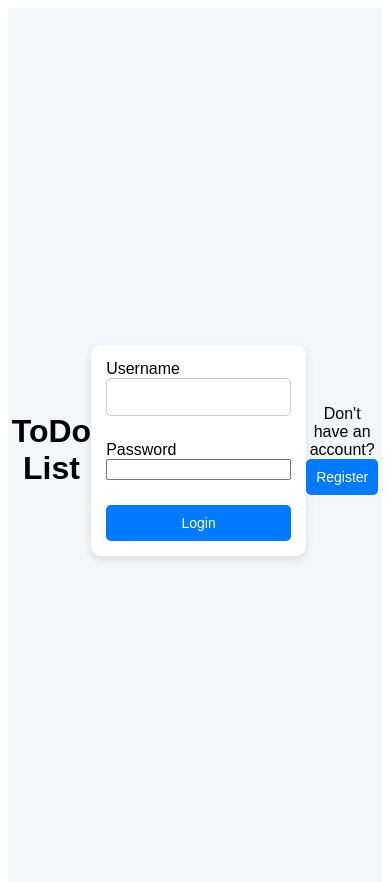
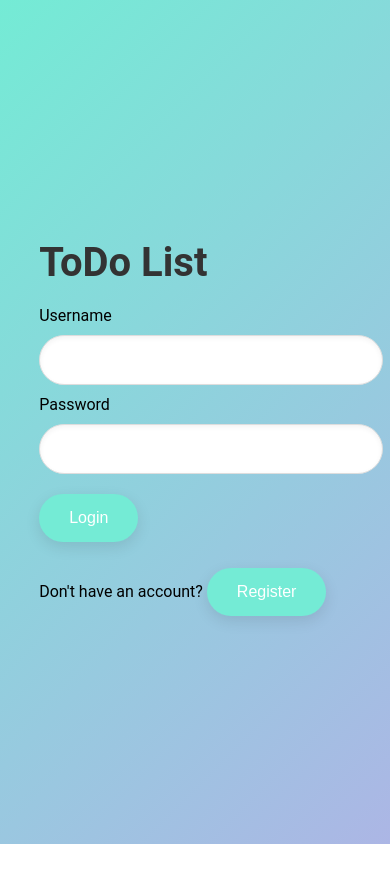
Before and after one commit to tiaL-ops/toDoList, a React (Create React App) app: page / in a window 390 px wide. Shown: the top 882 px of the page. After the commit the page ends 844 px from the top, so only its background shows below. Built offline with nearby package versions, Linux system fonts and the light colour scheme; no server answers.

Commit message:
CORS bug but UX better

```diff
--- a/src/App.css
+++ b/src/App.css
@@ -1,90 +1,158 @@
-/* Overall app container */
-.App {
-  text-align: center;
-  font-family: 'Arial', sans-serif;
-  background-color: #f4f7fa;
-  min-height: 100vh;
+/* General body styling */
+body {
+  margin: 0;
+  padding: 0;
+  font-family: 'Roboto', sans-serif;
+  background: linear-gradient(135deg, #74ebd5 0%, #ACB6E5 100%);
   display: flex;
   justify-content: center;
   align-items: center;
-  padding: 20px;
+  height: 100vh;
+  overflow: hidden;
+}
+
+.app-container {
+  background-color: rgba(255, 255, 255, 0.9);
+  border-radius: 15px;
+  padding: 40px;
+  max-width: 500px;
+  width: 100%;
+  box-shadow: 0px 10px 30px rgba(0, 0, 0, 0.1);
+  text-align: center;
+}
+
+/* Title */
+h1 {
+  color: #333;
+  font-size: 2.5rem;
+  margin-bottom: 20px;
+  font-weight: 600;
 }
 
 /* Form styling */
 form {
-  background-color: white;
-  padding: 20px;
-  border-radius: 10px;
-  box-shadow: 0 4px 8px rgba(0, 0, 0, 0.1);
-  max-width: 400px;
-  width: 100%;
-  display: flex;
-  flex-direction: column;
-  gap: 15px;
+  margin-top: 20px;
 }
 
-/* Input fields */
-input[type="text"], input[type="date"], select {
-  padding: 10px;
-  border: 1px solid #ccc;
-  border-radius: 5px;
-  font-size: 16px;
+input[type="text"], input[type="password"] {
   width: 100%;
-  box-sizing: border-box;
-  transition: border-color 0.3s ease;
+  padding: 15px;
+  margin: 10px 0;
+  border-radius: 30px;
+  border: 1px solid #ddd;
+  font-size: 1rem;
+  box-shadow: inset 0px 2px 5px rgba(0, 0, 0, 0.05);
+  transition: all 0.3s ease;
 }
 
-input[type="text"]:focus, input[type="date"]:focus, select:focus {
+input[type="text"]:focus, input[type="password"]:focus {
   outline: none;
-  border-color: #007bff;
+  border-color: #74ebd5;
+  box-shadow: inset 0px 4px 10px rgba(0, 0, 0, 0.1);
 }
 
-/* Button styling */
+/* Buttons */
 button {
-  padding: 10px;
+  padding: 15px 30px;
+  background-color: #74ebd5;
+  color: #fff;
   border: none;
-  border-radius: 5px;
-  background-color: #007bff;
-  color: white;
-  font-size: 16px;
+  border-radius: 30px;
   cursor: pointer;
-  transition: background-color 0.3s ease;
+  font-size: 1rem;
+  transition: all 0.3s ease;
+  margin-top: 10px;
+  box-shadow: 0px 5px 15px rgba(0, 0, 0, 0.1);
 }
 
 button:hover {
-  background-color: #0056b3;
+  background-color: #5ec9b5;
+  box-shadow: 0px 7px 20px rgba(0, 0, 0, 0.2);
 }
 
-/* Dropdown styling */
-select {
-  appearance: none;
-  -webkit-appearance: none;
-  -moz-appearance: none;
-  background-color: white;
-  cursor: pointer;
+button:active {
+  transform: translateY(2px);
+  box-shadow: none;
 }
 
-/* General input margin */
-input, select {
-  margin-bottom: 10px;
+.toggle-button {
+  background-color: transparent;
+  border: none;
+  color: #74ebd5;
+  font-size: 1rem;
+  cursor: pointer;
+  margin-top: 15px;
 }
 
-div {
-  text-align: left;
+.toggle-button:hover {
+  color: #5ec9b5;
 }
 
-/* Media query for smaller screens */
-@media (max-width: 600px) {
-  form {
-    padding: 15px;
-    max-width: 90%;
-  }
+/* Auth container */
+.auth-container {
+  background-color: rgba(255, 255, 255, 0.8);
+  padding: 20px;
+  border-radius: 15px;
+  box-shadow: 0px 10px 20px rgba(0, 0, 0, 0.1);
+}
 
-  button {
-    font-size: 14px;
-  }
+/* Task List */
+.todo-list {
+  list-style: none;
+  padding: 0;
+  margin: 20px 0;
+}
 
-  input[type="text"], input[type="date"], select {
-    font-size: 14px;
-  }
+.todo-item {
+  display: flex;
+  justify-content: space-between;
+  align-items: center;
+  background-color: #fff;
+  border-radius: 10px;
+  padding: 15px;
+  margin-bottom: 10px;
+  box-shadow: 0px 5px 10px rgba(0, 0, 0, 0.05);
+  transition: transform 0.2s ease;
 }
+
+.todo-item:hover {
+  transform: translateY(-3px);
+}
+
+.todo-item.completed {
+  text-decoration: line-through;
+  color: #999;
+}
+
+.todo-item button {
+  background-color: #ff4d4d;
+  color: white;
+  border: none;
+  border-radius: 50px;
+  padding: 8px 15px;
+  font-size: 0.9rem;
+  cursor: pointer;
+  transition: all 0.3s ease;
+}
+
+.todo-item button:hover {
+  background-color: #e33e3e;
+}
+
+/* Logout Button */
+.logout-button {
+  background-color: #ff4d4d;
+  padding: 12px 20px;
+  font-size: 1rem;
+  border-radius: 30px;
+  color: white;
+  border: none;
+  cursor: pointer;
+  transition: all 0.3s ease;
+  margin-bottom: 20px;
+}
+
+.logout-button:hover {
+  background-color: #e33e3e;
+  box-shadow: 0px 5px 15px rgba(0, 0, 0, 0.2);
+}
--- a/src/App.js
+++ b/src/App.js
@@ -3,6 +3,7 @@ import ToDoForm from "./components/ToDoForm";
 import ToDoList from "./components/ToDoList";
 import LoginForm from "./components/LoginForm";
 import RegisterForm from "./components/RegistrationForm";
+import './App.css';
 
 function App() {
   const [tasks, setTasks] = useState([]);
```
Also changed, not shown: 1 other file (tests, documents, lock files or other folders).
